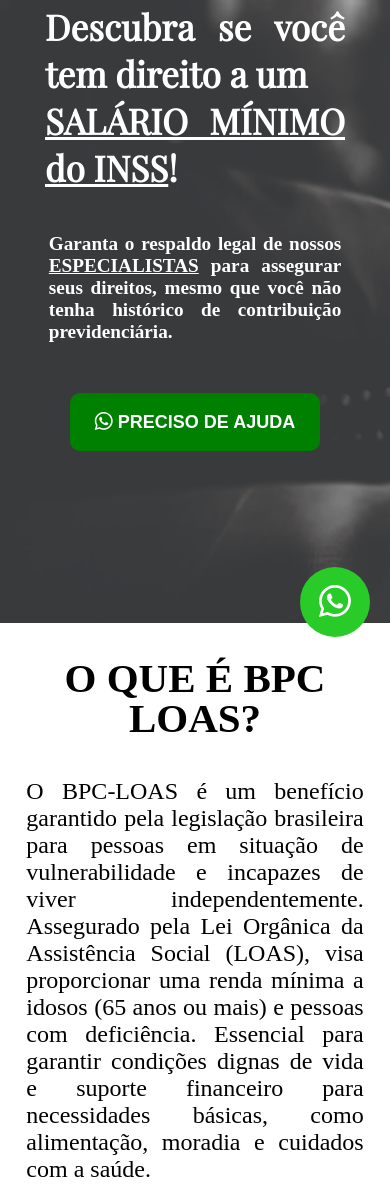
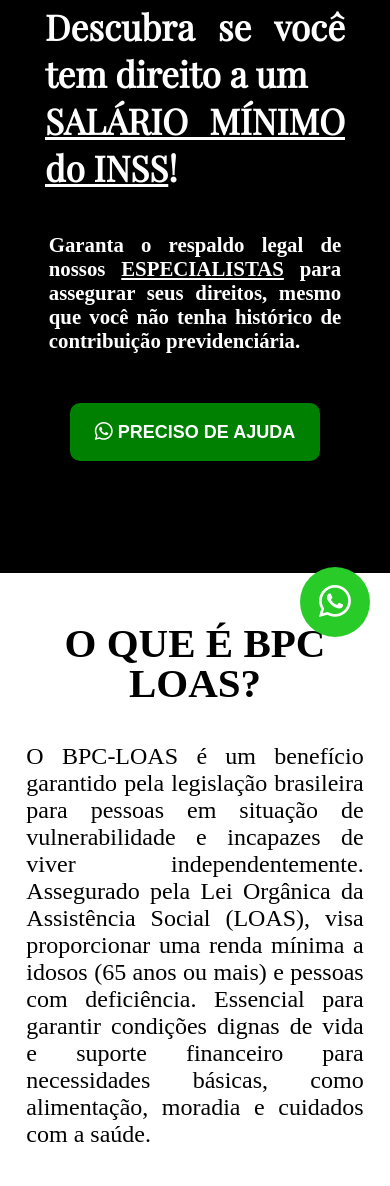
Before and after one commit to PedroF7/Advocacia-RMR, a plain HTML site: page index.html in a window 390 px wide. Shown: the part 187-1373 px from the top of the page. Drawn offline with nearby package versions, Linux system fonts and the light colour scheme; a web font is replaced by a local one.

Commit message:
Update mediaqueries.css

```diff
--- a/estilos/mediaqueries.css
+++ b/estilos/mediaqueries.css
@@ -15,7 +15,7 @@
 
     /* CABEÇALHO*/
     header{
-        min-height: 96vh;
+        min-height: 90vh;
         padding: 35px 0px 0px 0px;
     }
 
@@ -24,18 +24,14 @@
     }
 
     header{
-        background-image: url(../imagens/background-header-black.jpg);
-        background-repeat: no-repeat;
-        background-size: cover;
-        background-position: left center;
+        background-color: black;
     }
 
     .txt-header p{
         padding-top: 25px;
         padding-bottom: 25px;
-        font-size: 1em;
+        font-size: 1.3em;
         text-align: justify;
-        font-size: 1.2em;
         width: 100%;
     }
 
@@ -50,6 +46,10 @@
     }
 
     /* MEIO DO SITE */
+    section.meio-site{
+        padding: 13% 4%;
+    }
+
     section.meio-site .flex{
         align-items: center;
         flex-direction: column;
@@ -157,17 +157,11 @@
     header{
         min-height: 96vh;
         padding: 35px 0px 0px 0px;
+        background-color: black;
     }
 
     header .flex{
         gap: 55px;
-    }
-
-    header{
-        background-image: url(../imagens/background-header-black.jpg);
-        background-repeat: no-repeat;
-        background-size: cover;
-        background-position: left center;
     }
 
     .txt-header p{
```
